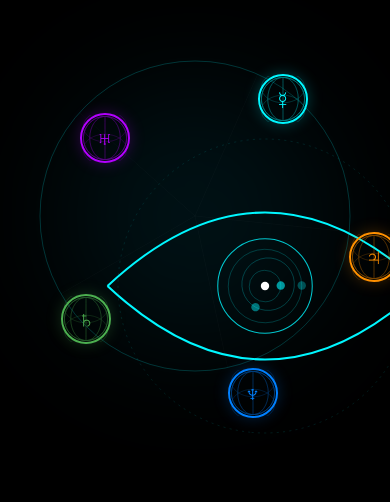
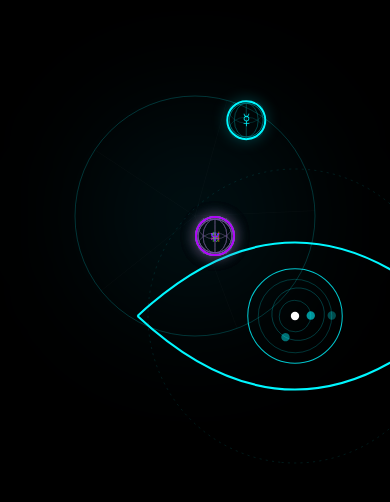
Before and after one commit to Candyphanrom/Luna-r, a Next.js app in the folder sito_jack-master/: page /experience in a window 390 px wide. Shown: the part 206-708 px from the top of the page. Built offline with nearby package versions, Linux system fonts and the light colour scheme.

Commit message:
feat: centered eye on mobile, planet emergence animation, optimized for vertical scrolling

```diff
--- a/sito_jack-master/src/components/FourierNav.tsx
+++ b/sito_jack-master/src/components/FourierNav.tsx
@@ -18,7 +18,7 @@ const NAV_ITEMS = [
     {
         id: 'shop-online',
         label: 'Shop Online',
-        symbol: '☿', // Mercury
+        symbol: '☿',
         path: '/products',
         colorScheme: 15,
         angle: -90 // Start at top
@@ -26,15 +26,15 @@ const NAV_ITEMS = [
     {
         id: 'custom',
         label: 'Custom',
-        symbol: '♃', // Jupiter
+        symbol: '♃',
         path: '/admin/products/new',
         colorScheme: 12,
-        angle: -18 // 72° spacing
+        angle: -18
     },
     {
         id: 'shop-offline',
         label: 'Shop Offline',
-        symbol: '♆', // Neptune
+        symbol: '♆',
         path: '/contact',
         colorScheme: 14,
         angle: 54
@@ -42,7 +42,7 @@ const NAV_ITEMS = [
     {
         id: 'cart',
         label: 'Shopping Cart',
-        symbol: '♄', // Saturn
+        symbol: '♄',
         path: '/checkout',
         colorScheme: 16,
         angle: 126
@@ -50,7 +50,7 @@ const NAV_ITEMS = [
     {
         id: 'secret-club',
         label: 'Secret Club',
-        symbol: '♅', // Uranus
+        symbol: '♅',
         path: '/experience',
         colorScheme: 10,
         angle: 198
@@ -66,6 +66,7 @@ export default function FourierNav() {
     const [rotation, setRotation] = useState(0)
     const [mousePos, setMousePos] = useState({ x: 0, y: 0 })
     const [isMobile, setIsMobile] = useState(false)
+    const [planetsReady, setPlanetsReady] = useState(false)
 
     // Mobile detection
     useEffect(() => {
@@ -99,7 +100,11 @@ export default function FourierNav() {
             if (progress < 1) {
                 requestAnimationFrame(animate)
             } else {
-                setTimeout(() => setShowEye(false), 500)
+                setTimeout(() => {
+                    setShowEye(false)
+                    // Delay before planets start emerging
+                    setTimeout(() => setPlanetsReady(true), 300)
+                }, 500)
             }
         }
         animate()
@@ -107,15 +112,15 @@ export default function FourierNav() {
 
     // Autonomous Rotation - stops when hovering
     useEffect(() => {
-        if (hoveredItem) return // Stop rotation when hovering
+        if (hoveredItem || !planetsReady) return
 
         const interval = setInterval(() => {
             setRotation(prev => (prev + 0.15) % 360)
         }, 50)
         return () => clearInterval(interval)
-    }, [hoveredItem])
+    }, [hoveredItem, planetsReady])
 
-    // Canvas Rendering (Multiple orbital circles)
+    // Canvas Rendering
     useEffect(() => {
         const canvas = canvasRef.current
         if (!canvas) return
@@ -137,9 +142,9 @@ export default function FourierNav() {
             const centerX = canvas.width / 2
             const centerY = canvas.height / 2
 
-            // Calculate orbital radius (eye + planet size)
-            const eyeRadius = isMobile ? 130 : 200
-            const planetRadius = isMobile ? 25 : 35
+            // Reduced orbital radius for mobile visibility
+            const eyeRadius = isMobile ? 100 : 200
+            const planetRadius = isMobile ? 20 : 35
             const orbitalRadius = eyeRadius + planetRadius
 
             // Draw single orbital circle
@@ -181,11 +186,9 @@ export default function FourierNav() {
     const getCirclePosition = (angle: number) => {
         const rad = ((angle + rotation) * Math.PI) / 180
 
-        // Calculate radius so planets are tangent to eye's outer edge
-        // Eye radius: 200px (desktop) or 130px (mobile)
-        // Planet radius: 35px (desktop) or 25px (mobile)
-        const eyeRadius = isMobile ? 130 : 200
-        const planetRadius = isMobile ? 25 : 35
+        // Reduced for mobile to fit in screen
+        const eyeRadius = isMobile ? 100 : 200
+        const planetRadius = isMobile ? 20 : 35
         const orbitalRadius = eyeRadius + planetRadius
 
         return {
@@ -195,8 +198,8 @@ export default function FourierNav() {
     }
 
     const getMoonSize = () => {
-        // Uniform size for all elements
-        const baseSize = isMobile ? 50 : 70
+        // Smaller on mobile for better visibility
+        const baseSize = isMobile ? 40 : 70
         return baseSize
     }
 
@@ -217,17 +220,28 @@ export default function FourierNav() {
                 )}
             </AnimatePresence>
 
-            <div className="relative w-full h-screen overflow-hidden bg-black flex flex-col items-center justify-center">
+            {/* Optimized for vertical scrolling - flexbox centering */}
+            <div className="relative w-full min-h-screen overflow-hidden bg-black flex items-center justify-center">
                 <canvas ref={canvasRef} className="absolute inset-0 z-0" />
 
-                {/* Central Eye - Leibniz Universal Monad */}
-                <div className="relative z-10 group pointer-events-none" style={{ width: isMobile ? '260px' : '400px', height: isMobile ? '260px' : '400px' }}>
+                {/* Central Eye - Perfectly centered */}
+                <div
+                    className="relative z-10 group pointer-events-none"
+                    style={{
+                        width: isMobile ? '200px' : '400px',
+                        height: isMobile ? '200px' : '400px',
+                        position: 'absolute',
+                        left: '50%',
+                        top: '50%',
+                        transform: 'translate(-50%, -50%)'
+                    }}
+                >
                     <div className="absolute inset-0 bg-cyan-500/10 blur-3xl rounded-full group-hover:bg-cyan-400/20 transition-all duration-500" />
                     <EyeSVG progress={1} color={showEye ? '#fff' : '#00f7ff'} main mousePos={mousePos} />
                 </div>
 
-                {/* Aristotelian Elements - Planetary Symbols */}
-                {NAV_ITEMS.map((item) => {
+                {/* Planets emerge from eye one by one */}
+                {planetsReady && NAV_ITEMS.map((item, index) => {
                     const isHovered = hoveredItem === item.id
                     const position = getCirclePosition(item.angle)
                     const size = getMoonSize()
@@ -238,19 +252,33 @@ export default function FourierNav() {
                         <motion.div
                             key={item.id}
                             className="absolute cursor-pointer pointer-events-auto"
+                            initial={{
+                                x: 0,
+                                y: 0,
+                                scale: 0,
+                                opacity: 0
+                            }}
+                            animate={{
+                                x: position.x,
+                                y: position.y,
+                                scale: isHovered ? hoverSize / size : 1,
+                                opacity: 1
+                            }}
+                            transition={{
+                                delay: index * 0.2, // Emerge one by one
+                                duration: 0.8,
+                                type: 'spring',
+                                stiffness: 100,
+                                scale: { duration: 0.3 }
+                            }}
                             style={{
-                                left: `calc(50% + ${position.x}px)`,
-                                top: `calc(50% + ${position.y}px)`,
-                                transform: 'translate(-50%, -50%)',
+                                left: '50%',
+                                top: '50%',
                                 zIndex: 20
                             }}
                             onMouseEnter={() => setHoveredItem(item.id)}
                             onMouseLeave={() => setHoveredItem(null)}
                             onClick={() => handleClick(item.path)}
-                            animate={{
-                                scale: isHovered ? hoverSize / size : 1
-                            }}
-                            transition={{ duration: 0.4, ease: 'easeOut' }}
                         >
                             <div
                                 className="rounded-full flex flex-col items-center justify-center relative"
@@ -312,7 +340,7 @@ export default function FourierNav() {
                                     <span
                                         className="font-black leading-none"
                                         style={{
-                                            fontSize: `${Math.max(size * 0.5, 20)}px`,
+                                            fontSize: `${Math.max(size * 0.5, 16)}px`,
                                             color: isHovered ? colors.hover : colors.inactive,
                                             textShadow: isHovered ? `0 0 20px ${colors.hover}` : 'none',
                                             transition: 'all 0.3s ease'
@@ -331,7 +359,7 @@ export default function FourierNav() {
                                     className="absolute top-full mt-2 left-1/2 transform -translate-x-1/2 whitespace-nowrap"
                                 >
                                     <span
-                                        className="text-sm font-bold uppercase tracking-wider"
+                                        className="text-xs font-bold uppercase tracking-wider"
                                         style={{
                                             color: colors.hover,
                                             textShadow: `0 0 10px ${colors.hover}`
```
